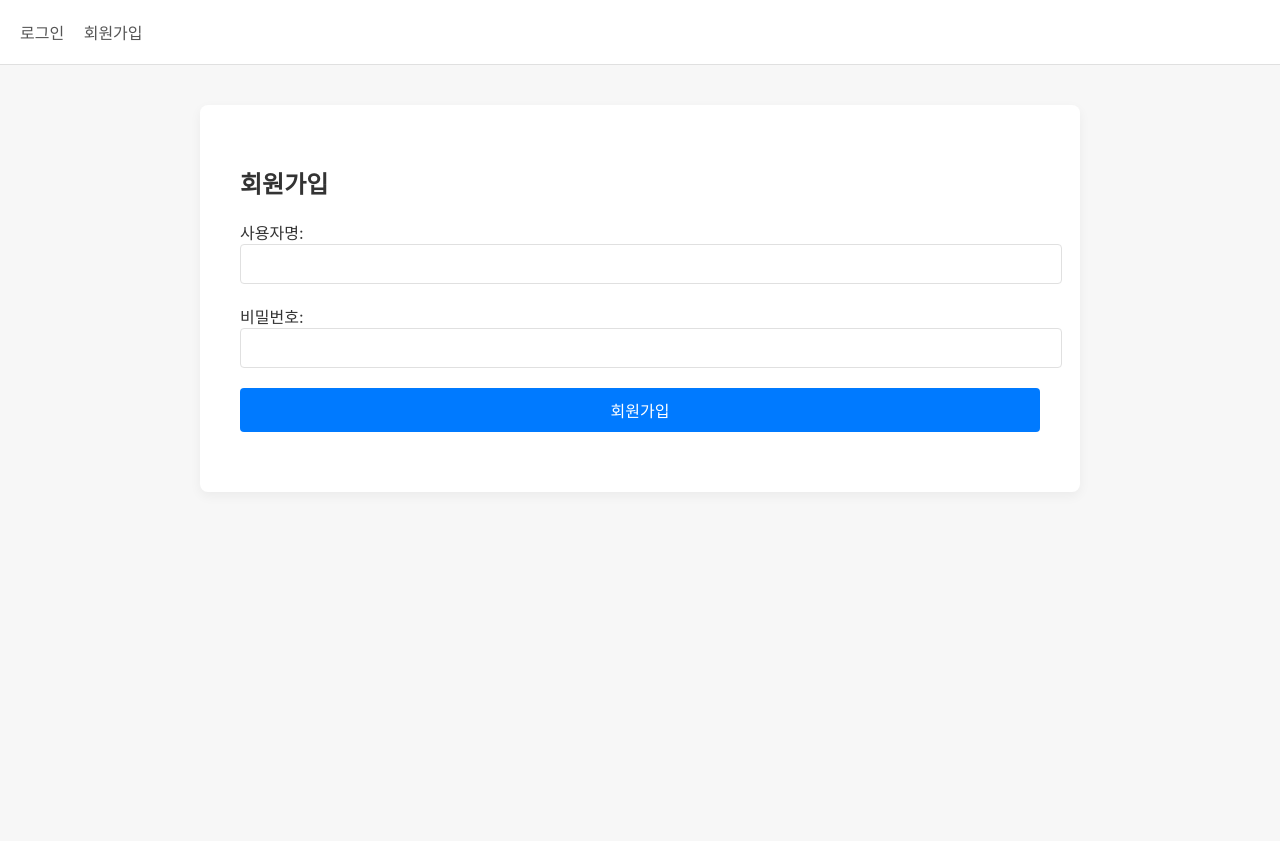
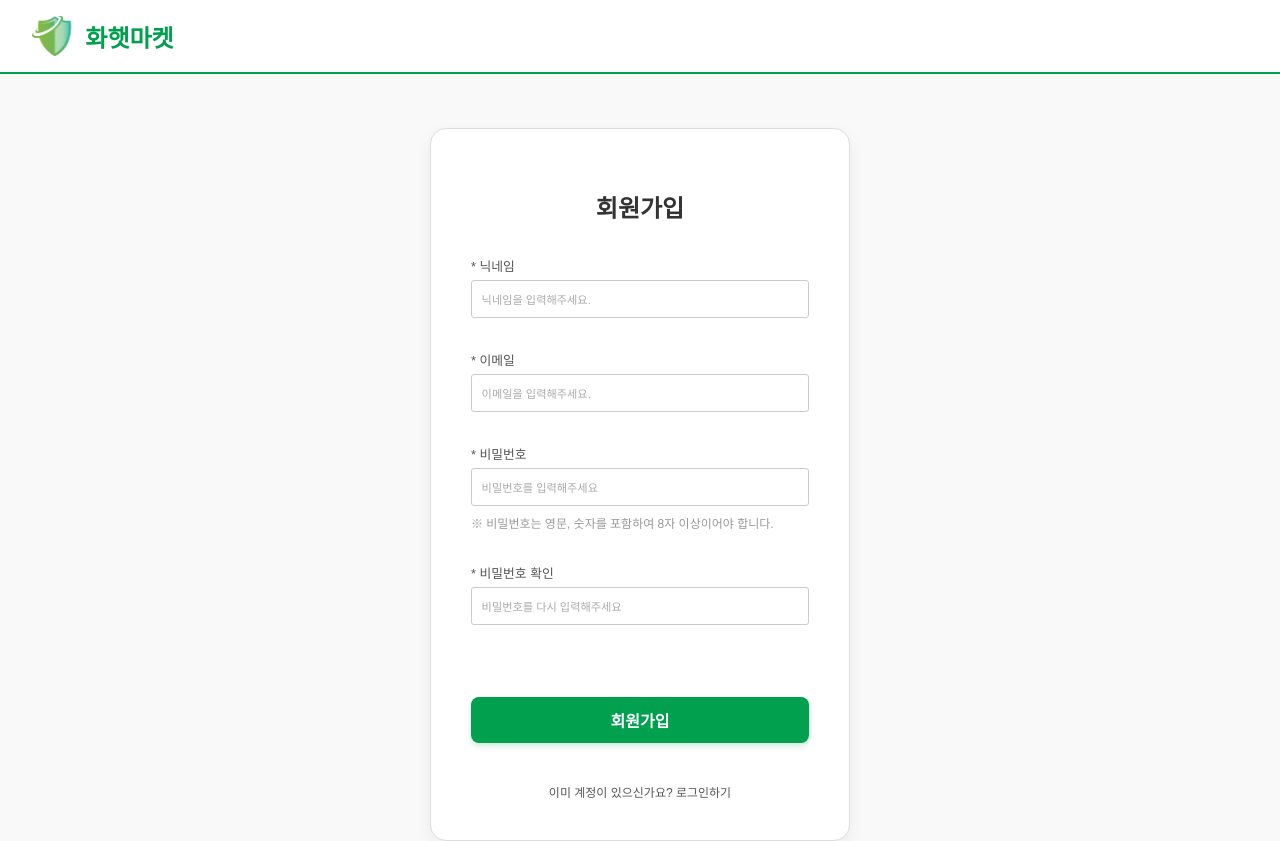
Before and after one commit to Jaen-923/secure-coding, a Flask app: page /register in a window 1280 px wide. Before the commit the page ends 432 px from the top, so only its background shows below. Run offline with Flask 3, Linux system fonts and the light colour scheme; some libraries are stand-ins or nearby versions.

Commit message:
Feat: 로그인, 회원가입 화면 구현

```diff
--- a/templates/register.html
+++ b/templates/register.html
@@ -1,10 +1,160 @@
-{% extends "base.html" %}
-{% block title %}회원가입{% endblock %}
-{% block content %}
-<h2>회원가입</h2>
-<form method="post">
-  사용자명: <input type="text" name="username" required><br>
-  비밀번호: <input type="password" name="password" required><br>
-  <button type="submit">회원가입</button>
-</form>
-{% endblock %}
+<!DOCTYPE html>
+<html lang="ko">
+<head>
+  <meta charset="UTF-8">
+  <title>화햇마켓 회원가입</title>
+  <style>
+    * {
+      box-sizing: border-box;
+    }
+
+    body {
+      margin: 0;
+      background: #f9f9f9;
+      font-family: "Pretendard", sans-serif;
+    }
+
+    .header {
+      display: flex;
+      align-items: center;
+      padding: 1rem 2rem;
+      border-bottom: 2px solid #00a04e;
+      background-color: white;
+      position: fixed;
+      top: 0;
+      left: 0;
+      right: 0;
+      z-index: 10;
+    }
+
+    .header img {
+      height: 40px;
+      margin-right: 0.5rem;
+    }
+
+    .header .logo-text {
+      font-size: 1.5rem;
+      font-weight: bold;
+      color: #00a04e;
+      margin: 0;
+    }
+
+    .container {
+      max-width: 420px;
+      margin: 8rem auto 0 auto;
+      padding: 2.5rem;
+      border: 1px solid #ddd;
+      border-radius: 16px;
+      background: #ffffff;
+      box-shadow: 0 6px 18px rgba(0, 0, 0, 0.06);
+    }
+
+    .title {
+      text-align: center;
+      margin-bottom: 2rem;
+      font-size: 1.5rem;
+      font-weight: 600;
+      color: #333;
+    }
+
+    .form input {
+      width: 100%;
+      padding: 0.6rem;
+      margin-bottom: 2rem;
+      border: 1px solid #ccc;
+      border-radius: 3px;
+      font-size: 0.95rem;
+    }
+
+    .field-label {
+      font-size: 0.8rem;
+      color: #555;
+      margin: 0 0 0.3rem 0;
+      text-align: left;
+      font-weight: semibold;
+    }
+
+
+    .form input::placeholder {
+      font-size: 0.7rem;
+      color: #aaa;
+    }
+
+    .password-rule {
+      font-size: 0.75rem;
+      color: #999;
+      margin-top: -1.5rem;
+      margin-bottom: 2rem;
+    }
+
+    .btn-green {
+      width: 100%;
+      background: #00a04e;
+      margin-top: 2.5rem;
+      color: white;
+      padding: 0.7rem;
+      border: none;
+      border-radius: 8px;
+      font-size: 1rem;
+      cursor: pointer;
+      font-weight: bold;
+      transition: background 0.3s;
+      box-shadow: 0 3px 6px rgba(0, 160, 78, 0.2);
+    }
+
+    .btn-green:hover {
+      background: #009247;
+    }
+
+    .link-group {
+      text-align: center;
+      margin-top: 2.5rem;
+      font-size: 0.75rem;
+    }
+
+    .link-group a {
+      color: #555555;
+      text-decoration: none;
+      font-weight: 500;
+    }
+
+    .link-group a:hover {
+      text-decoration: underline;
+    }
+  </style>
+</head>
+<body>
+
+<!-- 헤더 -->
+<header class="header">
+  <img src="../static/whitehat_logo.png" alt="로고">
+  <h1 class="logo-text">화햇마켓</h1>
+</header>
+
+<!-- 회원가입 폼 -->
+<div class="container">
+  <h2 class="title">회원가입</h2>
+
+  <form method="post" class="form">
+    <p class="field-label">* 닉네임</p>
+    <input type="text" id="nickname" name="nickname" placeholder="닉네임을 입력해주세요." required>
+    <p class="field-label">* 이메일</p>
+    <input type="email" id="email" name="email" placeholder="이메일을 입력해주세요." required>
+
+    <p class="field-label">* 비밀번호</p>
+    <input type="password" id="password" name="password" placeholder="비밀번호를 입력해주세요" required>
+    <p class="password-rule">※ 비밀번호는 영문, 숫자를 포함하여 8자 이상이어야 합니다.</p>
+
+    <p class="field-label">* 비밀번호 확인</p>
+    <input type="password" id="confirm_password" name="confirm_password" placeholder="비밀번호를 다시 입력해주세요" required>
+
+    <button type="submit" class="btn-green">회원가입</button>
+
+    <div class="link-group">
+      <a href="login.html">이미 계정이 있으신가요? 로그인하기</a>
+    </div>
+  </form>
+</div>
+
+</body>
+</html>
```
Also changed, not shown: templates/login.html (+137 -10 lines), static/whitehat_logo.png (added).
